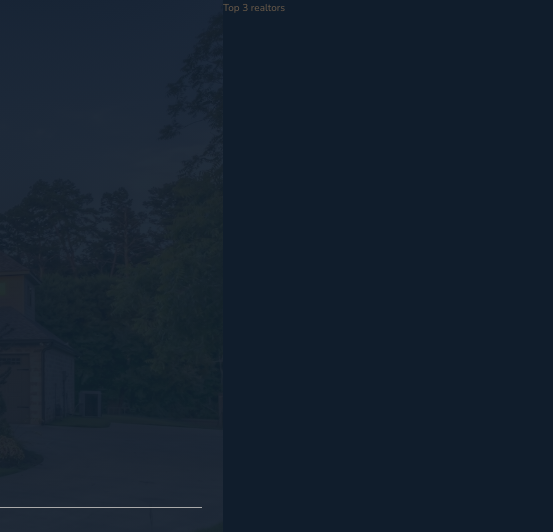
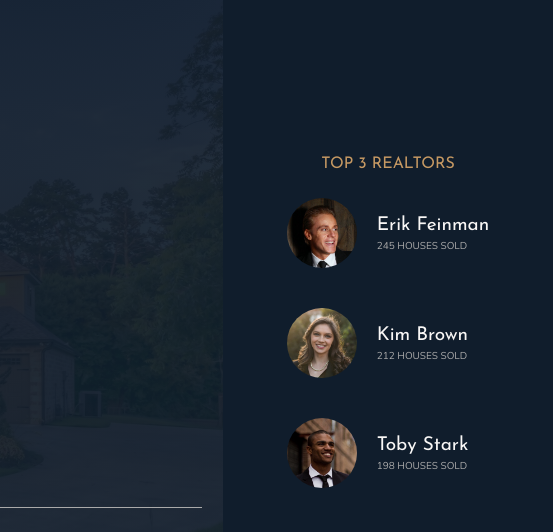
Before and after one commit to tuanluu0511/Nexter, a website: page index.html in a window 1280 px wide. Shown: the top 532 px of the page, 727-1280 px from the left. Drawn offline with nearby package versions, Linux system fonts and the light colour scheme.

Commit message:
Build the Realtors

```diff
--- a/index.html
+++ b/index.html
@@ -35,7 +35,30 @@
       </div>
     </header>
 
-    <div class="realtors">Top 3 realtors</div>
+    <div class="realtors">
+      <h3 class="heading-3">Top 3 realtors</h3>
+      <div class="realtors__list">
+
+        <img src="img/realtor-1.jpeg" alt="Realtor 1" class="realtors__img">
+        <div class="realtors__details">
+          <h4 class="heading-4 heading-4--light">Erik Feinman</h4>
+          <p class="realtors__sold">245 houses sold</p>
+        </div>
+
+
+        <img src="img/realtor-2.jpeg" alt="Realtor 2" class="realtors__img">
+        <div class="realtors__details">
+          <h4 class="heading-4 heading-4--light">Kim Brown</h4>
+          <p class="realtors__sold">212 houses sold</p>
+        </div>
+
+        <img src="img/realtor-3.jpeg" alt="Realtor 3" class="realtors__img">
+        <div class="realtors__details">
+          <h4 class="heading-4 heading-4--light">Toby Stark</h4>
+          <p class="realtors__sold">198 houses sold</p>
+        </div>
+      </div>
+    </div>
 
     <section class="features">
       <div class="feature">
--- a/sass/_realtors.scss
+++ b/sass/_realtors.scss
@@ -1,4 +1,31 @@
 .realtors {
   background-color: $color-secondary;
   grid-column: col-start 7 / full-end;
+  padding: 3rem;
+
+  display: grid;
+  align-content: center;
+  justify-content: center;
+  justify-items: center;
+  grid-row-gap: 2rem;
+
+  &__list {
+    display: grid;
+    grid-template-columns: min-content max-content;
+    grid-column-gap: 2rem;
+    grid-row-gap: 5vh;
+    align-items: center;
+  }
+
+  &__img {
+    width: 7rem;
+    border-radius: 50%;
+    display: block;
+  }
+
+  &__sold {
+    text-transform: uppercase;
+    color: $color-grey-light-2;
+    margin-top: -3px;
+  }
 }
```
Also changed, not shown: css/style.css.
